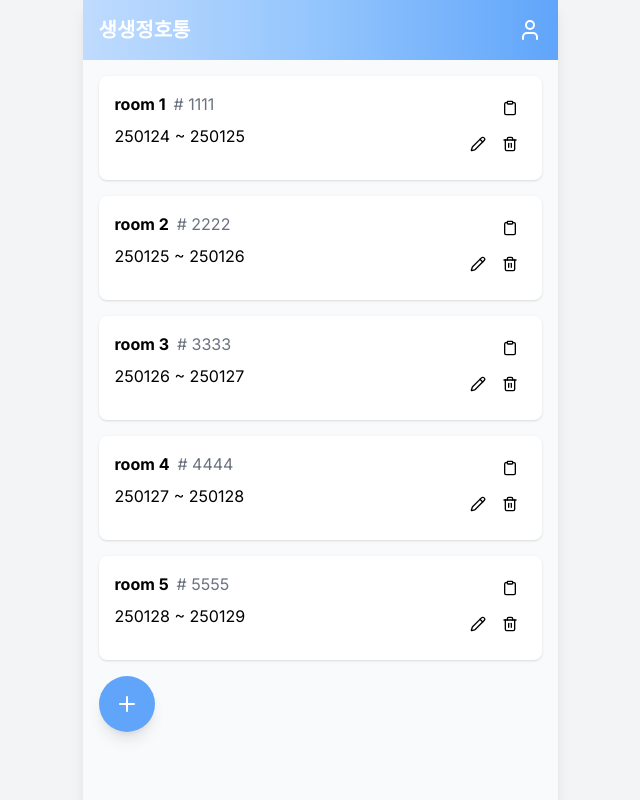
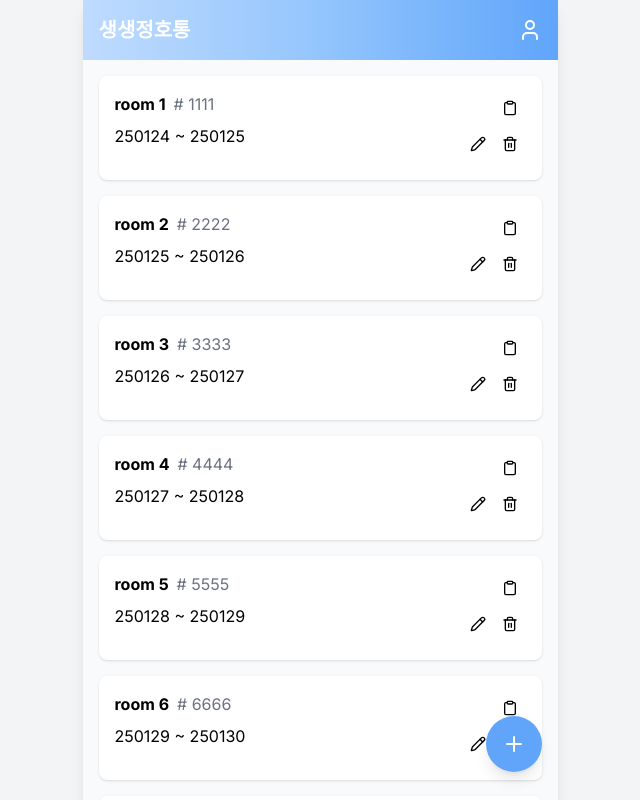
Before and after one commit to woorifisa-service-dev-4th/frontend-4th-show-me-the-voice, a Next.js app: page /chatlist in a window 1280 px wide. Shown: the whole page, without its empty margins (320-960 px from the left). Built offline with nearby package versions, Linux system fonts and the light colour scheme; what @radix-ui/themes would draw is missing.

Commit message:
feat: 채팅방 생성 버튼 위치 고정

```diff
--- a/app/(hosts)/testdata.js
+++ b/app/(hosts)/testdata.js
@@ -1,4 +1,4 @@
-const hostChatroomCards = Array.from({ length: 5 }, (_, i) => ({
+const hostChatroomCards = Array.from({ length: 7 }, (_, i) => ({
     id: i,
     roomName: `room ${i + 1}`,
     code: (i + 1) * 1111,
--- a/app/ui/NewModalWrapper.jsx
+++ b/app/ui/NewModalWrapper.jsx
@@ -8,9 +8,11 @@ export default function NewModalWrapper() {
   return (
     <NewModal>
       <NewModal.Open>
-        <button className="p-4 bg-primary text-primary-foreground rounded-full shadow-lg hover:bg-primary/90 bg-blue-400">
-          <Plus className="w-6 h-6" color="#ffffff" />
-        </button>
+        <div className="flex justify-end">
+          <button className="fixed bottom-7 z-30 p-4 bg-primary text-primary-foreground rounded-full shadow-lg hover:bg-primary/90 bg-blue-400">
+            <Plus className="w-6 h-6" color="#ffffff" />
+          </button>
+        </div>
       </NewModal.Open>
       <NewModal.Dialog>
         <ChatlistForm />
```
